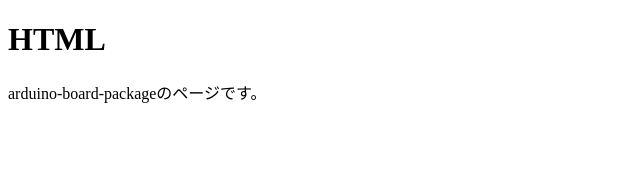
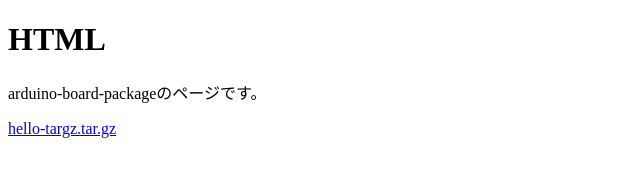
Before and after one commit to iitsuka-nobuhito/iitsuka-nobuhito.github.io, a plain HTML site: page index.html in a window 1280 px wide. Shown: the whole page, without its empty margins (0-640 px from the left). Drawn offline with Linux system fonts and the light colour scheme.

Commit message:
Update index.html

```diff
--- a/index.html
+++ b/index.html
@@ -7,5 +7,6 @@
  <body>
    <h1>HTML</h1>
    <p>arduino-board-packageのページです。</p>
+  <a href="https://iitsuka-nobuhito.github.io/hello-targz.tar.gz" download>hello-targz.tar.gz</a>
  </body>
 </html>
```
